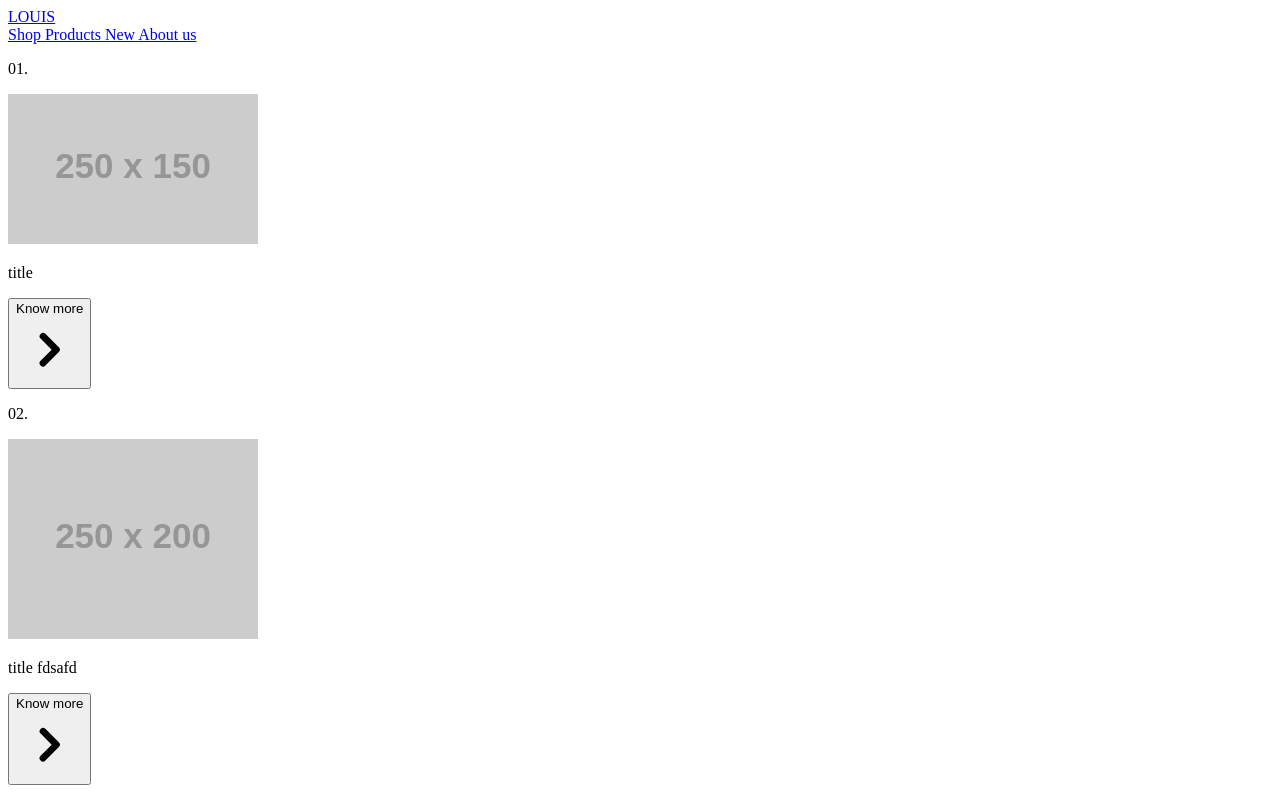
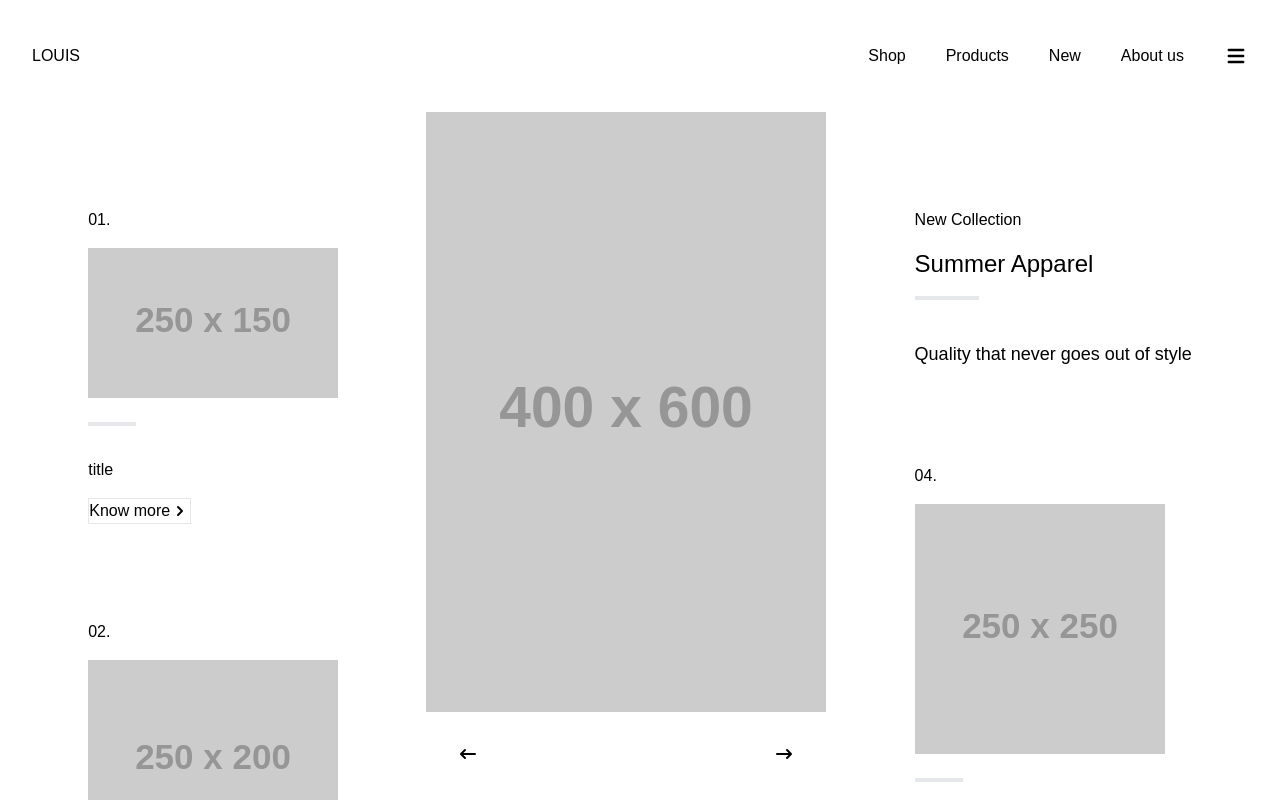
Before and after one commit to missvickies/online-store, a Next.js app in the folder my-project/: page / in a window 1280 px wide. Shown: the top 800 px of the page. Built offline with nearby package versions, Linux system fonts and the light colour scheme.

Commit message:
added base styles

```diff
--- a/my-project/components/NavBar.js
+++ b/my-project/components/NavBar.js
@@ -1,4 +1,5 @@
 import Link from "next/link";
+import { MenuIcon } from "@heroicons/react/solid";
 const navLinks = [
   {
     label: "Shop",
@@ -20,18 +21,19 @@ const navLinks = [
 
 export const NavBar = () => {
   return (
-    <div className="navBar h-12 flex flex-row justify-between m-8">
-      <div className="flex bg-gray-200 justify-start">
+    <div className="navBar h-12 flex flex-row justify-between m-8 items-center">
+      <div className="flex justify-start">
         <Link href="/">
           <a> LOUIS</a>
         </Link>
       </div>
-      <div className="flex bg-gray-500 gap-x-10">
+      <div className="flex gap-x-10">
         {navLinks.map((link) => (
           <Link href={link.path}>
             <a>{link.label} </a>
           </Link>
         ))}
+        <MenuIcon className="p-0 m-0 w-6" />
       </div>
     </div>
   );
--- a/my-project/pages/about.js
+++ b/my-project/pages/about.js
@@ -1,3 +1,9 @@
+import { NavBar } from "../components/NavBar";
 export default function about() {
-  return <h1>about Page</h1>;
+  return (
+    <>
+      <NavBar />
+      <h1>about Page</h1>
+    </>
+  );
 }
--- a/my-project/pages/index.js
+++ b/my-project/pages/index.js
@@ -39,7 +39,7 @@ export default function Home() {
     <div className="h-screen overflow-hidden">
       <NavBar></NavBar>
       <div className="flex flex-row justify-evenly h-screen overflow-hidden">
-        <div className="bg-pink-100 h-100 overflow-scroll">
+        <div className=" h-100 overflow-scroll">
           {blogPosts.map((post) => (
             <Post
               key={post.id}
@@ -51,12 +51,14 @@ export default function Home() {
           ))}
         </div>
 
-        <div className="bg-pink-100">
-          <Carousel />
-        </div>
-        <div className="bg-pink-100">
-          <h1 className="m-20"> Summer Apparel</h1>
+        <Carousel />
+
+        <div className=" mt-20">
+          <p> New Collection</p>
+          <h1 className=""> Summer Apparel</h1>
+          <div className=" border-b-4 w-16"></div>
           <br></br>
+          <h2>Quality that never goes out of style</h2>
           <Post
             id={blogPosts[3].id}
             title={blogPosts[3].title}
--- a/my-project/pages/new.js
+++ b/my-project/pages/new.js
@@ -1,3 +1,9 @@
+import { NavBar } from "../components/NavBar";
 export default function newPage() {
-  return <h1>new page</h1>;
+  return (
+    <>
+      <NavBar />
+      <h1>new page</h1>
+    </>
+  );
 }
--- a/my-project/pages/products.js
+++ b/my-project/pages/products.js
@@ -1,3 +1,9 @@
+import { NavBar } from "../components/NavBar";
 export default function products() {
-  return <h1>product Page</h1>;
+  return (
+    <>
+      <NavBar />
+      <h1>product Page</h1>
+    </>
+  );
 }
--- a/my-project/pages/shop.js
+++ b/my-project/pages/shop.js
@@ -1,3 +1,9 @@
+import { NavBar } from "../components/NavBar";
 export default function shop() {
-  return <h1>Shopping Page</h1>;
+  return (
+    <>
+      <NavBar />
+      <h1>Shopping Page</h1>
+    </>
+  );
 }
--- /dev/null
+++ b/my-project/styles.css
@@ -0,0 +1,17 @@
+@tailwind base;
+@tailwind components;
+@tailwind utilities;
+
+@layer base {
+  h1 {
+    @apply text-2xl;
+  }
+  h2 {
+    @apply text-lg;
+  }
+  p,
+  h1,
+  h2 {
+    @apply my-4;
+  }
+}
```
Also changed, not shown: my-project/pages/_app.js (+4 -4 lines), 1 other file (tests, documents, lock files or other folders).
